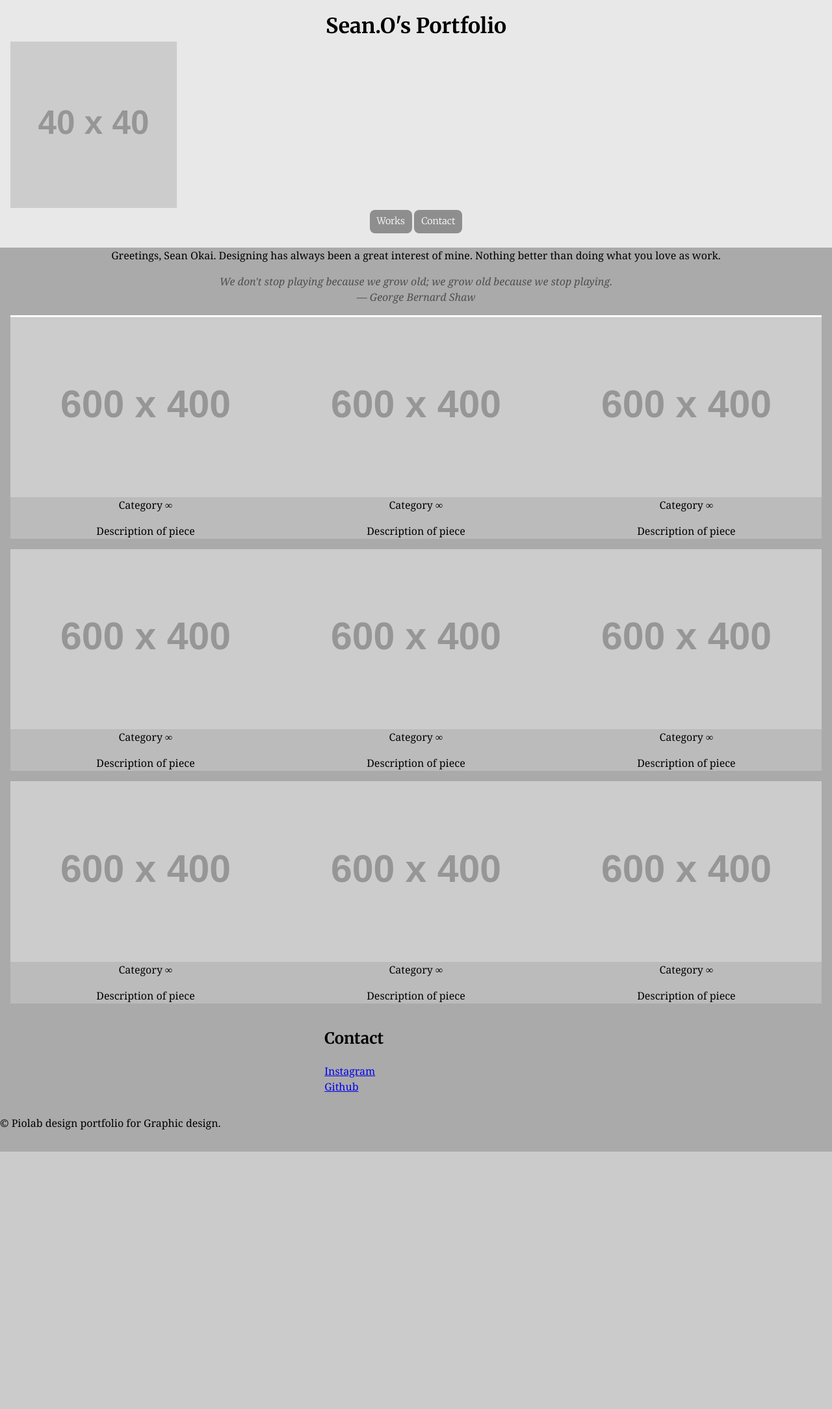
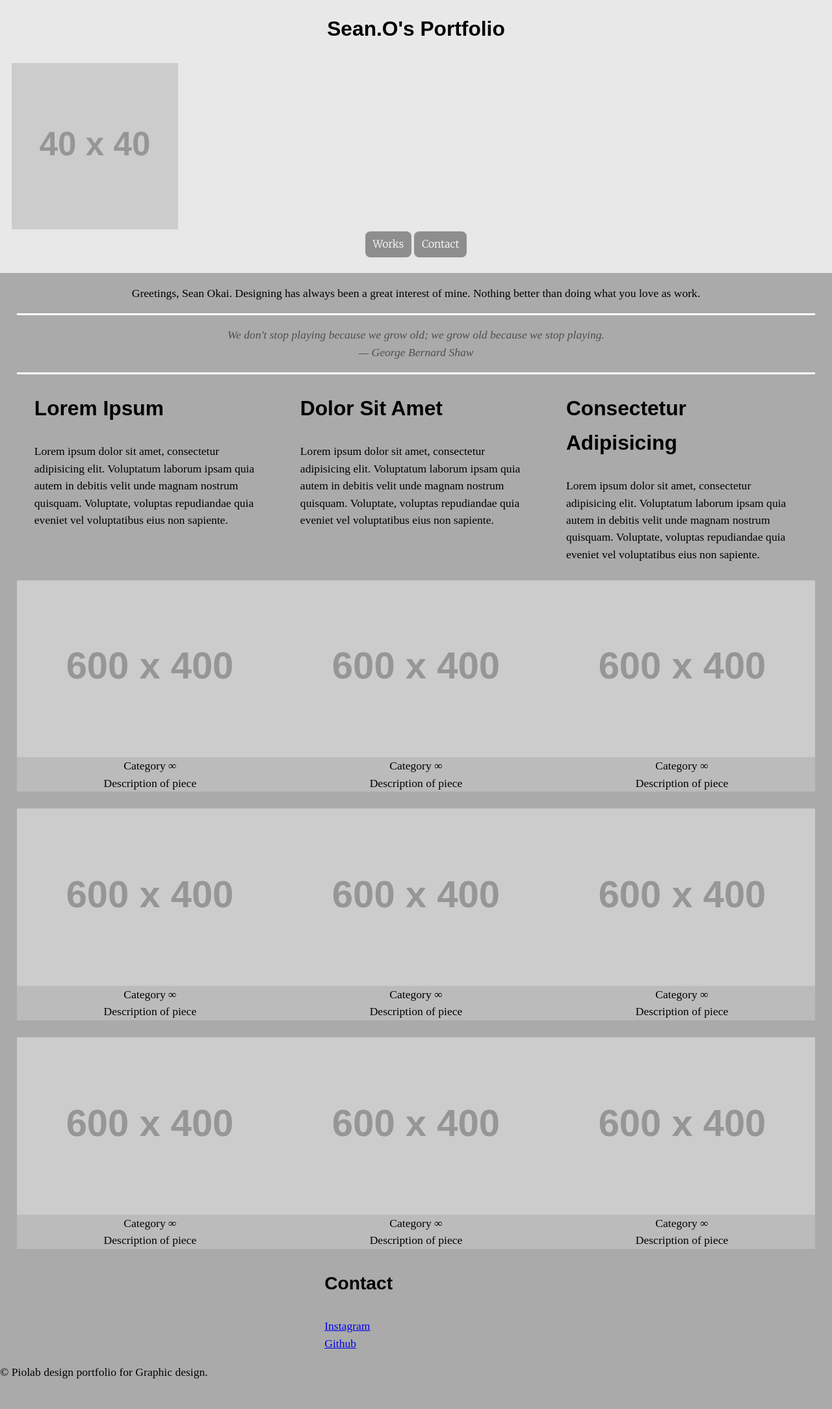
Before and after one commit to seanokai/portfolio, a PHP site: page / in a window 1280 px wide. Shown: the whole page at 65% size. Before the commit the page ends 1772 px from the top, so only its background shows below. Run offline with PHP 8.4, Linux system fonts and the light colour scheme; grey boxes labelled with a size stand in for pictures from a placeholder-image service; some libraries are stand-ins or nearby versions.

Commit message:
added type.css and grid. updated main.css

```diff
--- a/css/main.css
+++ b/css/main.css
@@ -31,6 +31,16 @@ img {
 
 figure {
 	margin: 0;
+}
+
+.grid {
+	border: 1px solid red;
+	overflow: hidden;
+}
+
+.unit {
+	float: left;
+	width: 33.333%;
 }
 
 @media only screen and (min-width: 35em) {
@@ -140,7 +150,7 @@ nav a:hover {
 	}
 }
 
-	main {
+main {
 		padding: 0 1em;
 	}
 
@@ -151,9 +161,9 @@ nav a:hover {
 
 .blockquotepara {
 		border-bottom:  3px solid #fff;
-		color: #4f4f4f;
+		color: #000;
 		margin: 0;
-		padding: 4em;
+		padding: 1em;
 		text-align: center;
 		font-style: normal;
 }
--- /dev/null
+++ b/css/type.css
@@ -0,0 +1,224 @@
+html {
+  font-family: 'Droid Serif', serif;
+}
+
+@media only screen and (min-width: 60em) {
+
+  html {
+    font-size: 110%;
+  }
+
+}
+
+@media only screen and (min-width: 90em) {
+
+  html {
+    font-size: 120%;
+  }
+
+}
+
+@media only screen and (min-width: 120em) {
+
+  html {
+    font-size: 130%;
+  }
+
+}
+
+h1, h2, h3, h4, h5, h6,
+p, ul, ol, dl, dd, figure,
+blockquote, details, hr,
+fieldset, pre, table {
+  margin: 0 0 1.5rem;
+}
+
+.yotta {
+  font-size: 2.2807rem;
+  line-height: 1.3154;
+}
+
+.droid{
+
+  font-family: 'Droid Serif', serif;
+  font-size: 2.2807rem;
+  line-height: 1.3154;
+}
+
+.zetta {
+  font-size: 2.0273rem;
+  line-height: 1.4798;
+}
+
+h1, .exa {
+  font-size: 1.8020rem;
+  line-height: 1.6648;
+}
+
+h2, .peta {
+  font-size: 1.6018rem;
+  line-height: 1.8729
+}
+
+h3, .tera {
+  font-size: 1.4238rem;
+  line-height: 1.0535;
+}
+
+h4, .giga {
+  font-size: 1.2656rem;
+  line-height: 1.1852;
+}
+
+h5, .mega {
+  font-size: 1.1250rem;
+  line-height: 1.3333;
+}
+
+h6, .kilo {
+  font-size: 1.0000rem;
+  line-height: 1.5000;
+}
+
+small, .milli {
+  font-size: 0.8889rem;
+  line-height: 1.6875;
+}
+
+.micro {
+  font-size: 0.7901rem;
+  line-height: 1.8984;
+}
+
+sub,
+sup {
+  font-size: 75%;
+  line-height: 1px;
+  position: relative;
+  vertical-align: baseline;
+}
+
+sup {
+  top: -0.5em;
+}
+
+sub {
+  bottom: -0.25em;
+}
+
+.text-left {
+  text-align: left;
+}
+
+.text-right {
+  text-align: right;
+}
+
+.text-center {
+  text-align: center;
+}
+
+.normal {
+  font-weight: normal;
+}
+
+.bold {
+  font-weight: bold;
+}
+
+.italic {
+  font-style: italic;
+}
+
+.push {
+  margin-bottom: 1.5rem;
+}
+
+.push-none, .push-0 {
+  margin-bottom: 0;
+}
+
+.push-double, .push-2 {
+  margin-bottom: 3.0000rem;
+}
+
+.push-half, .push-1-2 {
+  margin-bottom: 0.7500rem;
+}
+
+.push-quarter, .push-1-4 {
+  margin-bottom: 0.3750rem;
+}
+
+.pad-top, .pad-t {
+  padding-top: 1.5rem;
+}
+
+.pad-bottom, .pad-b {
+  padding-bottom: 1.5rem;
+}
+
+.pad-top-double, .pad-t-2 {
+  padding-top: 3.0000rem;
+}
+
+.pad-bottom-double, .pad-b-2 {
+  padding-bottom: 3.0000rem;
+}
+
+.pad-top-half, .pad-t-1-2 {
+  padding-top: 0.7500rem;
+}
+
+.pad-bottom-half, .pad-b-1-2 {
+  padding-bottom: 0.7500rem;
+}
+
+.pad-top-quarter, .pad-t-1-4 {
+  padding-top: 0.3750rem;
+}
+
+.pad-bottom-quarter, .pad-b-1-4 {
+  padding-bottom: 0.3750rem;
+}
+
+.island {
+  padding: 1.5rem;
+}
+
+.island-double, .island-2 {
+  padding: 3.0000rem;
+}
+
+.island-half, .island-1-2 {
+  padding: 0.7500rem;
+}
+
+.island-quarter, .island-1-4 {
+  padding: 0.3750rem;
+}
+
+.gutter {
+  padding-left: 1.5rem;
+  padding-right: 1.5rem;
+}
+
+.gutter-double, .gutter-2 {
+  padding-left: 3.0000rem;
+  padding-right: 3.0000rem;
+}
+
+.gutter-half, .gutter-1-2 {
+  padding-left: 0.7500rem;
+  padding-right: 0.7500rem;
+}
+
+.gutter-quarter, .gutter-1-4 {
+  padding-left: 0.3750rem;
+  padding-right: 0.3750rem;
+}
+
+h1, h2, h3, h4, h5, h6,
+.font-brand {
+  font-family: 'Droid Serif', sans-serif;
+}
--- a/index.html
+++ b/index.html
@@ -5,6 +5,7 @@
   <title>Portfolio website</title>
   <link href="css/main.css" rel="stylesheet">
   <link href="css/grid.css" rel="stylesheet">
+  <link href="css/type.css" rel="stylesheet">
   <meta name="handheldfriendly" content="true">
   <meta name="mobileoptimized" content="240">
   <meta name="viewport" content="width=device-width;initial-scale=1">
@@ -34,13 +35,52 @@
 
 
 
-	<main class="mainpara">
-		<blockquotepara>Greetings, Sean Okai. Designing has always been a great interest of mine. Nothing better than doing what you love as work.</blockquotepara>
+	<main class="gutter">
+		<div class="blockquotepara">Greetings, Sean Okai. Designing has always been a great interest of mine. Nothing better than doing what you love as work.</div>
 
 		<blockquote>
 			We don't stop playing because we grow old; we grow old because we stop playing.
 			<footer>— <cite> George Bernard Shaw </cite></footer>
 		</blockquote>
+
+
+		<div>
+
+			<div class="unit gutter">
+		<h1>Lorem Ipsum</h1>
+		<p>Lorem ipsum dolor sit amet, consectetur adipisicing elit. Voluptatum laborum ipsam quia autem in debitis velit unde magnam nostrum quisquam. Voluptate, voluptas repudiandae quia eveniet vel voluptatibus eius non sapiente.</p>
+	</div>
+
+	<div class="unit gutter">
+		<h1>Dolor Sit Amet</h1>
+		<p>Lorem ipsum dolor sit amet, consectetur adipisicing elit. Voluptatum laborum ipsam quia autem in debitis velit unde magnam nostrum quisquam. Voluptate, voluptas repudiandae quia eveniet vel voluptatibus eius non sapiente.</p>
+	</div>
+
+	<div class="unit gutter">
+		<h1>Consectetur Adipisicing</h1>
+		<p>Lorem ipsum dolor sit amet, consectetur adipisicing elit. Voluptatum laborum ipsam quia autem in debitis velit unde magnam nostrum quisquam. Voluptate, voluptas repudiandae quia eveniet vel voluptatibus eius non sapiente.</p>
+	</div>
+
+
+
+
+
+
+
+
+
+
+
+
+
+
+
+
+		</div>
+
+
+
+
 
 		<div class="row">
 			<a name="works"></a>
```
